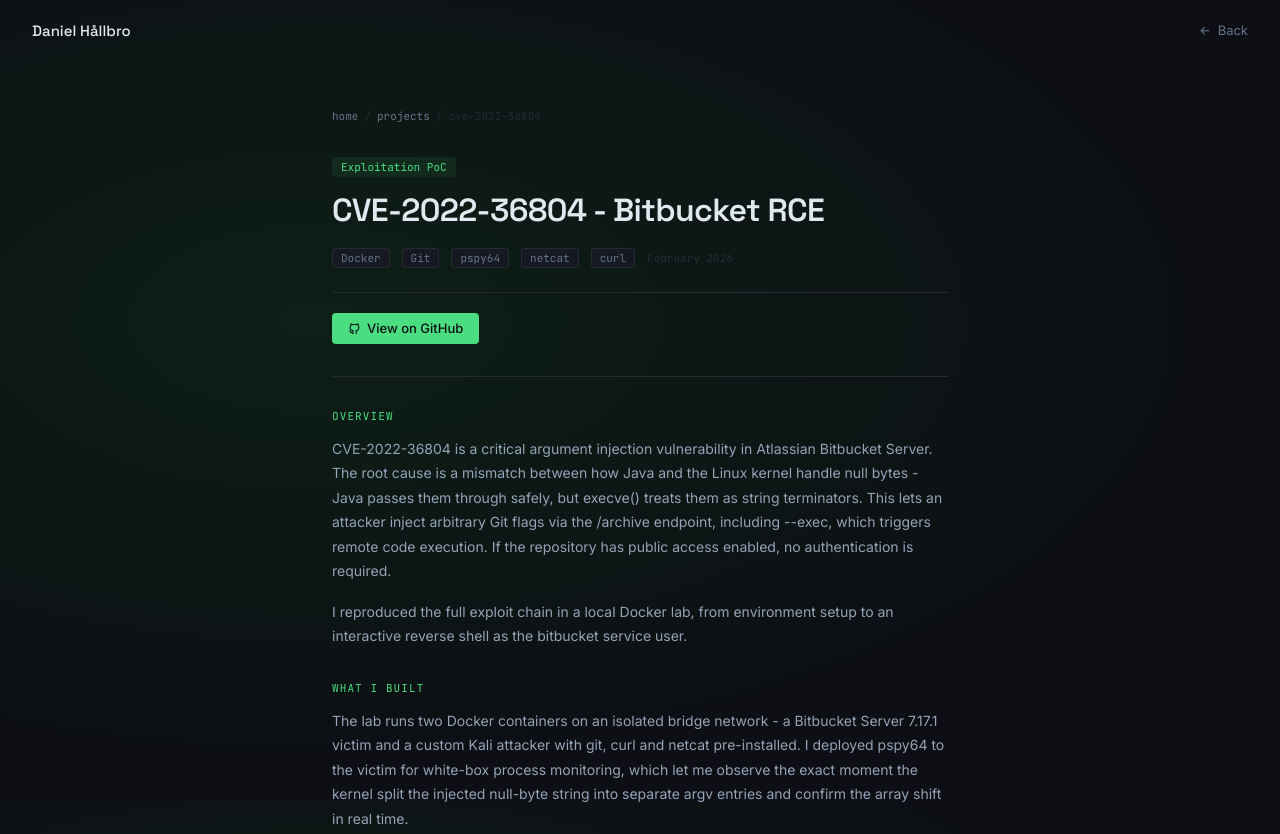
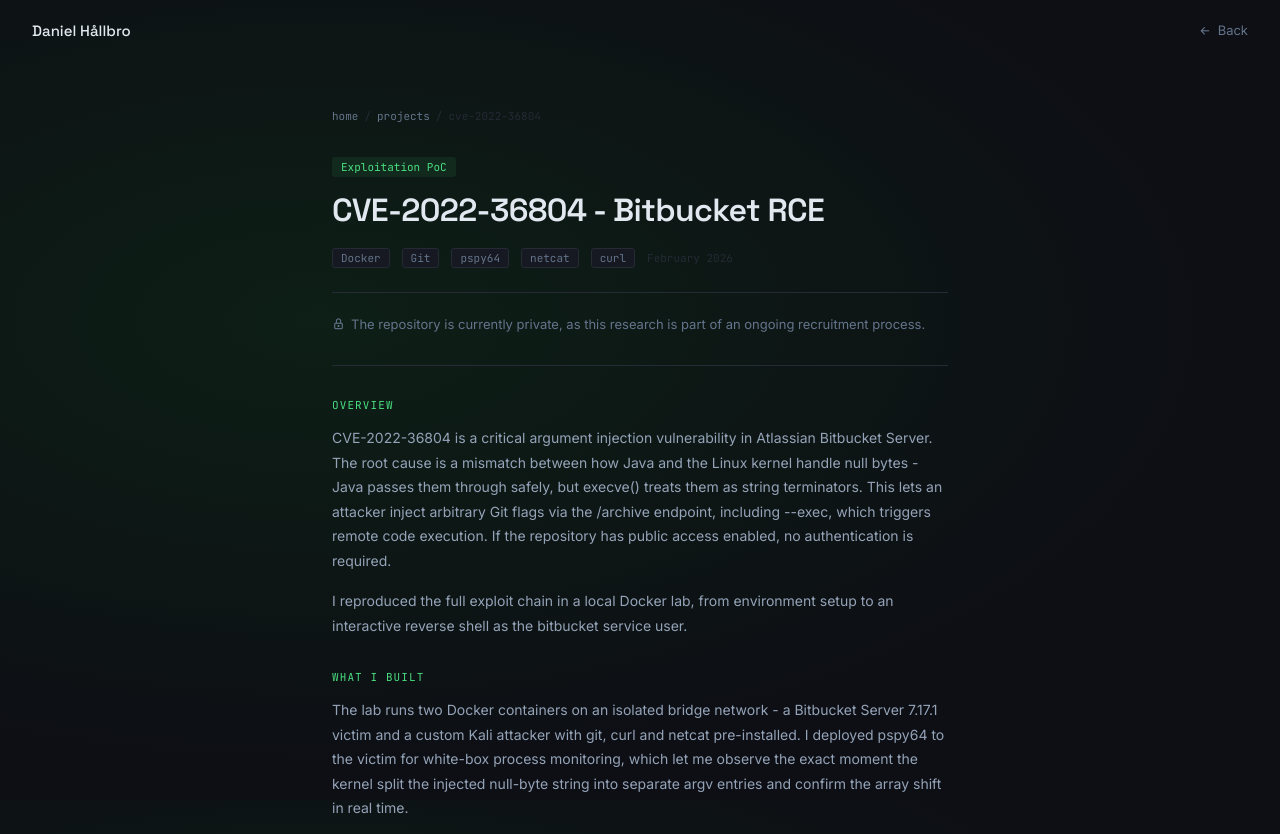
Before and after one commit to DanielHallbro/danielhallbro.github.io, an Astro site: page /projects/cve-2022-36804 in a window 1280 px wide. Shown: the top 834 px of the page. Built offline with nearby package versions, Linux system fonts and the light colour scheme; Astro itself is replaced by a stand-in of ours.

Commit message:
Mark CVE-2022-36804 project as private

```diff
--- a/src/content.config.ts
+++ b/src/content.config.ts
@@ -7,7 +7,8 @@ const projects = defineCollection({
     title: z.string(),
     tag: z.string(),
     techs: z.array(z.string()),
-    github: z.string(),
+    github: z.string().optional(),
+    privateNote: z.string().optional(),
     live: z.string().url().optional(),
     date: z.string(),
     description: z.string(),
--- a/src/content/projects/cve-2022-36804.md
+++ b/src/content/projects/cve-2022-36804.md
@@ -2,7 +2,7 @@
 title: CVE-2022-36804 - Bitbucket RCE
 tag: Exploitation PoC
 techs: [Docker, Git, pspy64, netcat, curl]
-github: https://github.com/DanielHallbro/CVE-2022-36804-Bitbucket-RCE-Analysis
+privateNote: The repository is currently private, as this research is part of an ongoing recruitment process.
 date: February 2026
 description: Full-chain lab reproduction of a null-byte argument injection vulnerability in Bitbucket Server. Pre-auth RCE via git archive endpoint.
 ---
--- a/src/pages/projects/[slug].astro
+++ b/src/pages/projects/[slug].astro
@@ -48,9 +48,13 @@ const { Content } = await render(project);
           <span class="date">{project.data.date}</span>
         </div>
         <div class="links">
-          <a href={project.data.github} target="_blank" class="btn-primary">
-            <i class="ti ti-brand-github"></i> View on GitHub
-          </a>
+          {project.data.privateNote ? (
+            <p class="private-note"><i class="ti ti-lock"></i> {project.data.privateNote}</p>
+          ) : project.data.github && (
+            <a href={project.data.github} target="_blank" class="btn-primary">
+              <i class="ti ti-brand-github"></i> View on GitHub
+            </a>
+          )}
           {project.data.live && (
             <a href={project.data.live} target="_blank" class="btn-secondary">
               <i class="ti ti-external-link"></i> Open live site
@@ -264,6 +268,15 @@ main {
 
   .btn-secondary:hover { background: rgba(74,222,128,0.08); }
 
+  .private-note {
+    display: inline-flex;
+    align-items: center;
+    gap: 6px;
+    margin: 0;
+    font-size: 13px;
+    color: #64748b;
+  }
+
   .divider {
     border: none;
     border-top: 0.5px solid #252a35;
--- a/src/pages/projects/index.astro
+++ b/src/pages/projects/index.astro
@@ -44,7 +44,11 @@ const projects = await getCollection('projects');
             </div>
             <div class="card-overlay">
               <a href={`/projects/${project.id}`} class="btn-overlay-primary">View project <i class="ti ti-arrow-right"></i></a>
-              <a href={project.data.github} target="_blank" class="btn-overlay-secondary"><i class="ti ti-brand-github"></i> GitHub</a>
+              {project.data.privateNote ? (
+                <span class="btn-overlay-secondary"><i class="ti ti-lock"></i> Private</span>
+              ) : project.data.github && (
+                <a href={project.data.github} target="_blank" class="btn-overlay-secondary"><i class="ti ti-brand-github"></i> GitHub</a>
+              )}
             </div>
           </div>
         ))}
```
